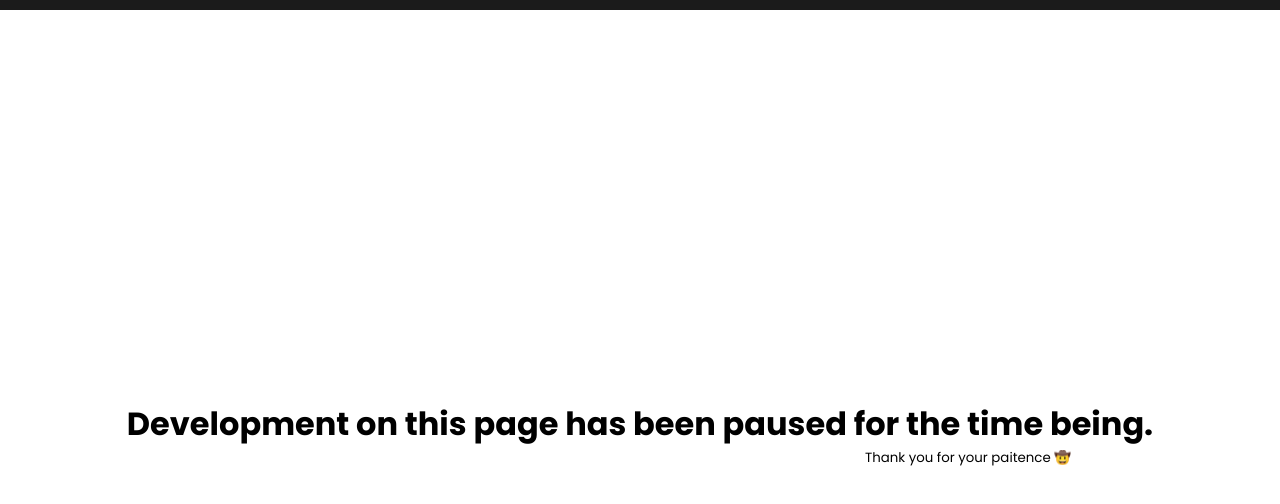
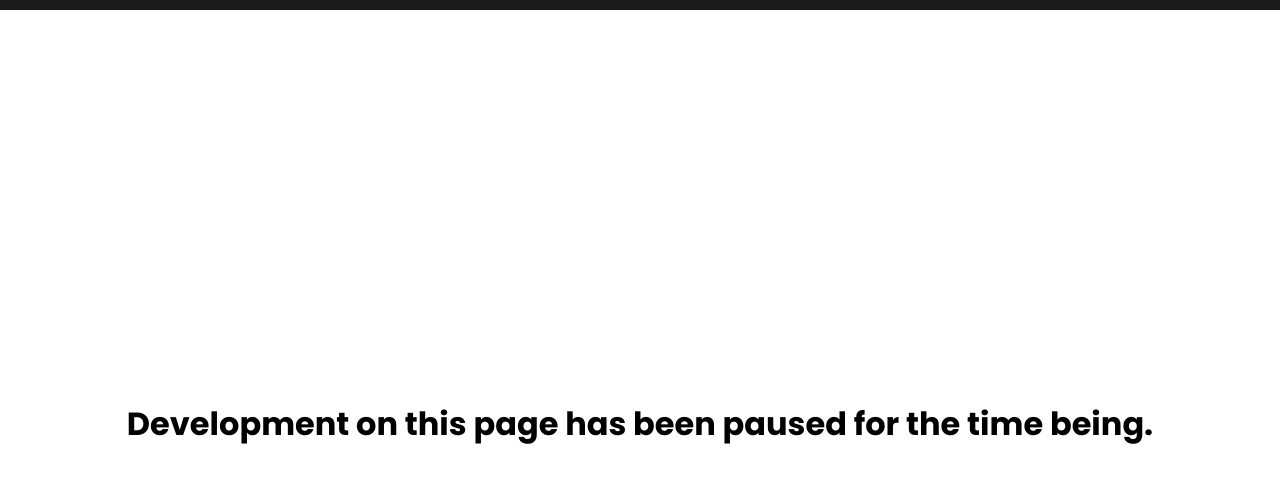
Before and after one commit to BlindsHydra/TrinityLeaks, a plain HTML site: page Leaks.html in a window 1280 px wide. Shown: the part 70-574 px from the top of the page. Drawn offline with Linux system fonts and the light colour scheme.

Commit message:
Add files via upload

```diff
--- a/Leaks.html
+++ b/Leaks.html
@@ -35,7 +35,6 @@
 <body>
     <br><br><br><br><br><br><br><br><br><br><br><br><br><br><br>
     <h1 style="text-align: center; margin-top: 15px;">Development on this page has been paused for the time being.</h1>
-    <small style="text-align: center; margin-left: 865px;">Thank you for your paitence 🤠</small>
 </body>
 
 </html>
```
Also changed, not shown: changelog.html (+1 -0 lines), index.html (+3 -0 lines), news.html (+1 -1 lines).
